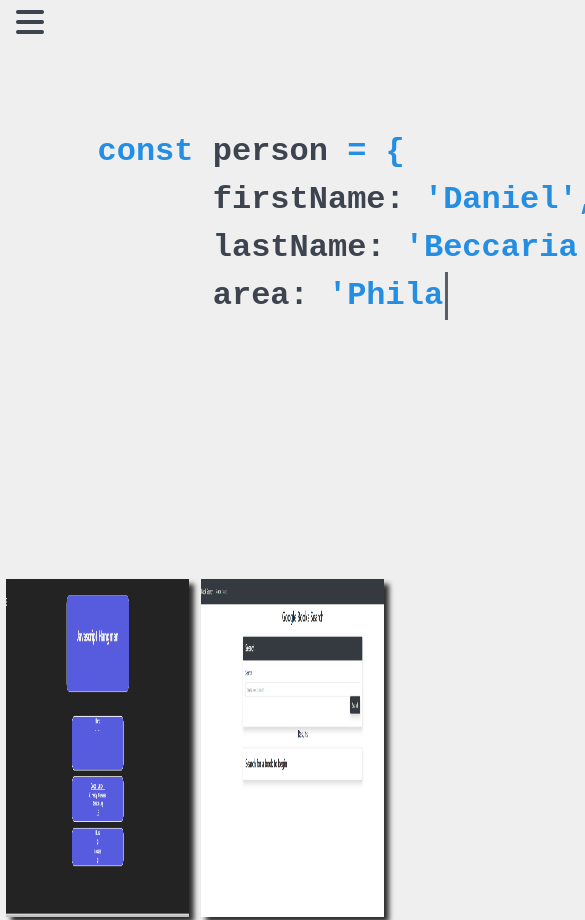
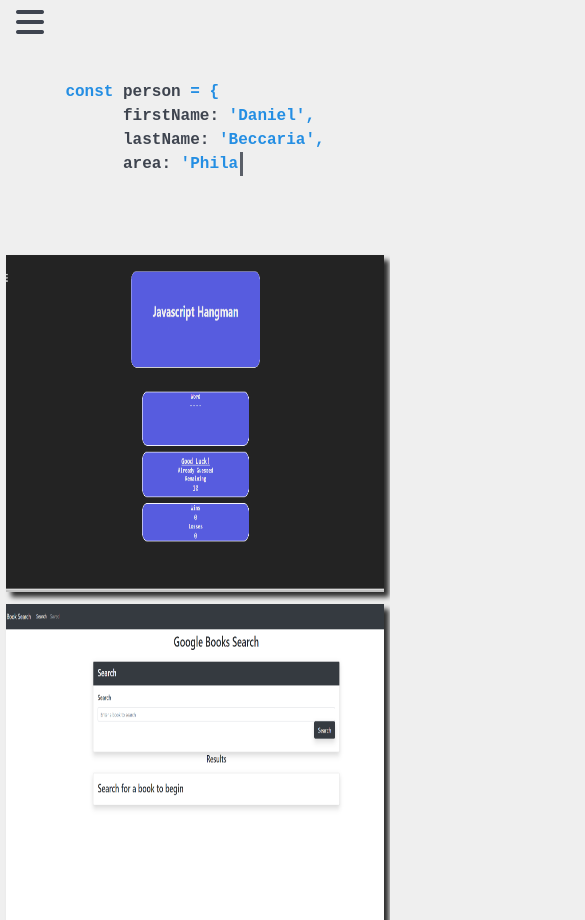
Before and after one commit to timegated/landing-page-2020, a plain HTML site: page index.html in a window 390 px wide. Shown: the top 920 px of the page, 585 px wide, since content can reach past the window. Drawn offline with Linux system fonts and the light colour scheme.

Commit message:
fixed intro container flex properties to be more responsive at smaller widths, site almost fully responsive

```diff
--- a/assets/css/about.css
+++ b/assets/css/about.css
@@ -1,23 +1,25 @@
 /* About Container */
-.container-about {
+.intro-container {
     display: flex;
     flex-direction: row;
+    justify-content: center;
+    margin-top: 2rem;
 }
 
-.container-about>p {
-    color: #efefef;
-    margin-left: 2rem;
-    flex: 0 0 35%;
-    margin-top: 4rem;
+.typed-intro>pre {
+    flex: 1 0 50%;
+    font-size: 1rem;
 }
 
 div.intro-container {
-    height: 30vh;
+    height: 20vh;
     background: #efefef;
 }
-
-div.typed-intro {
-    max-width: 1200px;
-    margin: 5rem auto;
-    width: 50%;
+@media screen and (min-width:800px) {
+    .typed-intro>pre {
+        font-size: 3rem;
+    }
+    div.intro-container {
+        height: 50vh;
+    }
 }
--- a/assets/css/master.css
+++ b/assets/css/master.css
@@ -35,16 +35,8 @@ body {
 .container {
     margin: 0 auto;
     max-width: 1200px;
+    min-width: 320px;
 }
-
-/* Flexbox */
-.flex-projects {
-    display: flex;
-    flex-wrap: wrap;
-    margin-top: 12rem;
-    margin-bottom: 12rem;
-}
-
 
 /* Text Styling */
 .big-text {
--- a/assets/css/projects.css
+++ b/assets/css/projects.css
@@ -1,4 +1,12 @@
+/* Flexbox */
+.flex-projects {
+    display: flex;
+    flex-wrap: wrap;
+    flex-direction: column;
+}
+
 /* Projects Container */
+
 div.project-container {
     display: block;
     flex: 1 0 50%;
@@ -9,7 +17,7 @@ div.project-container {
 .project-image-container {
     overflow: hidden;
     position: relative;
-    width: 100%;
+    /* width: 100%; */
     box-shadow: 5px 5px 5px #2c2c2c;
 }
 
@@ -97,3 +105,9 @@ div.project-container {
     font-size: 1rem;
     margin-top: 2%;
 }
+@media screen and (min-width:800px) {
+    .flex-projects {
+        flex-wrap: wrap;
+        flex-direction: row;
+    }
+}
```
